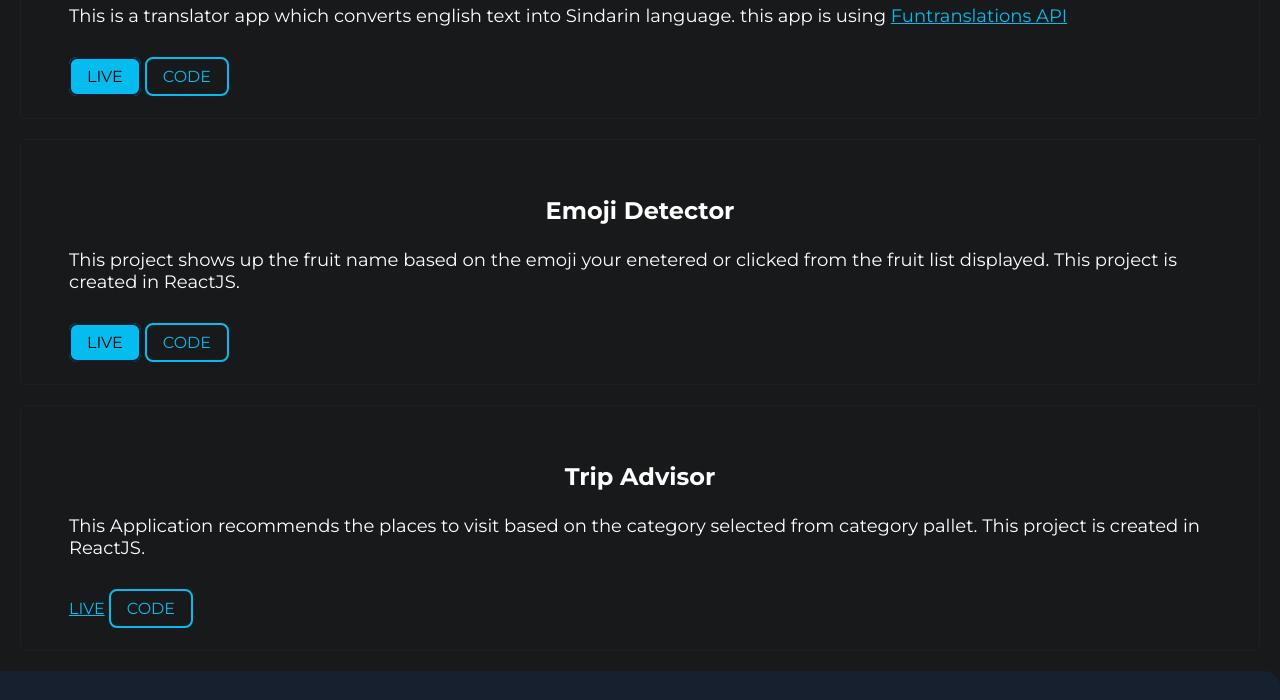
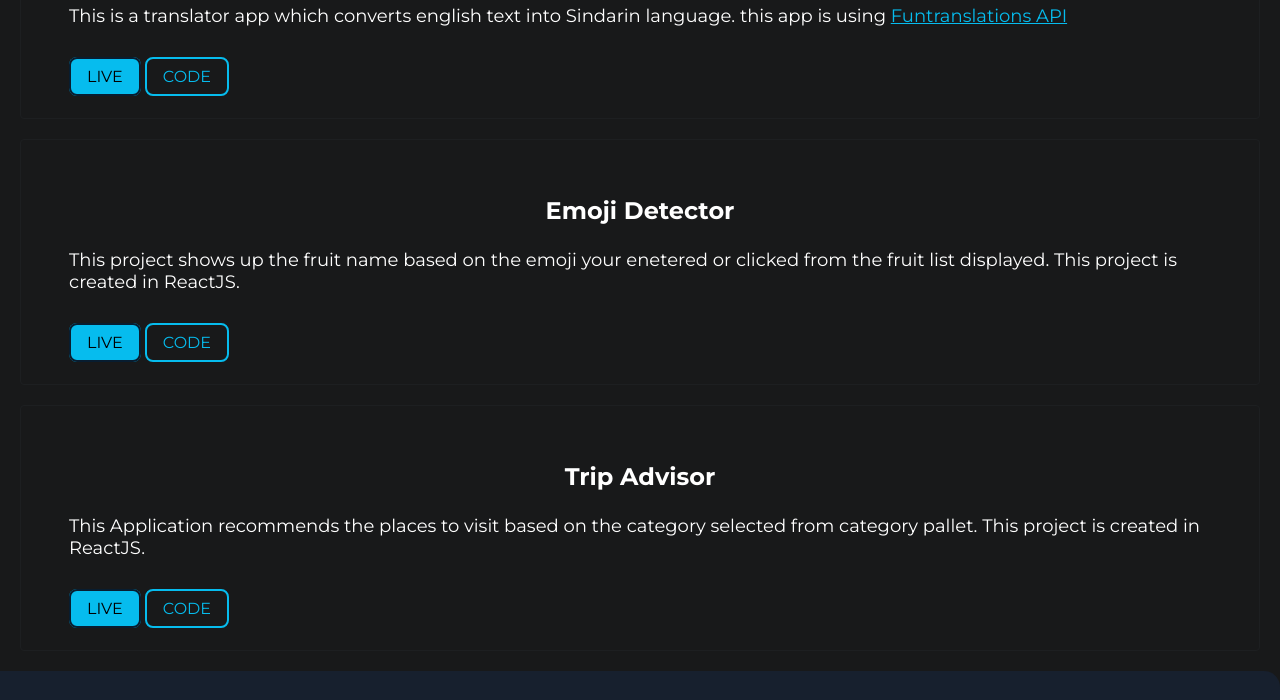
Before and after one commit to kr017/portfolio, a plain HTML site: page projects.html in a window 1280 px wide. Shown: the part 1357-2057 px from the top of the page. Drawn offline with Linux system fonts and the light colour scheme.

Commit message:
typo corrected

```diff
--- a/projects.html
+++ b/projects.html
@@ -103,7 +103,7 @@
                 This project is created in ReactJS.
             </p>
             <p></p>
-            <a href="https://travel-advisor-kiranmate-portfolio.netlify.app/ class="link secondary-link">LIVE</a>
+            <a href="https://travel-advisor-kiranmate-portfolio.netlify.app/" class="link secondary-link">LIVE</a>
             <a href="https://github.com/kr017/TravelAdvisor" class="link primary-link">CODE</a>
 
         </div>
```
